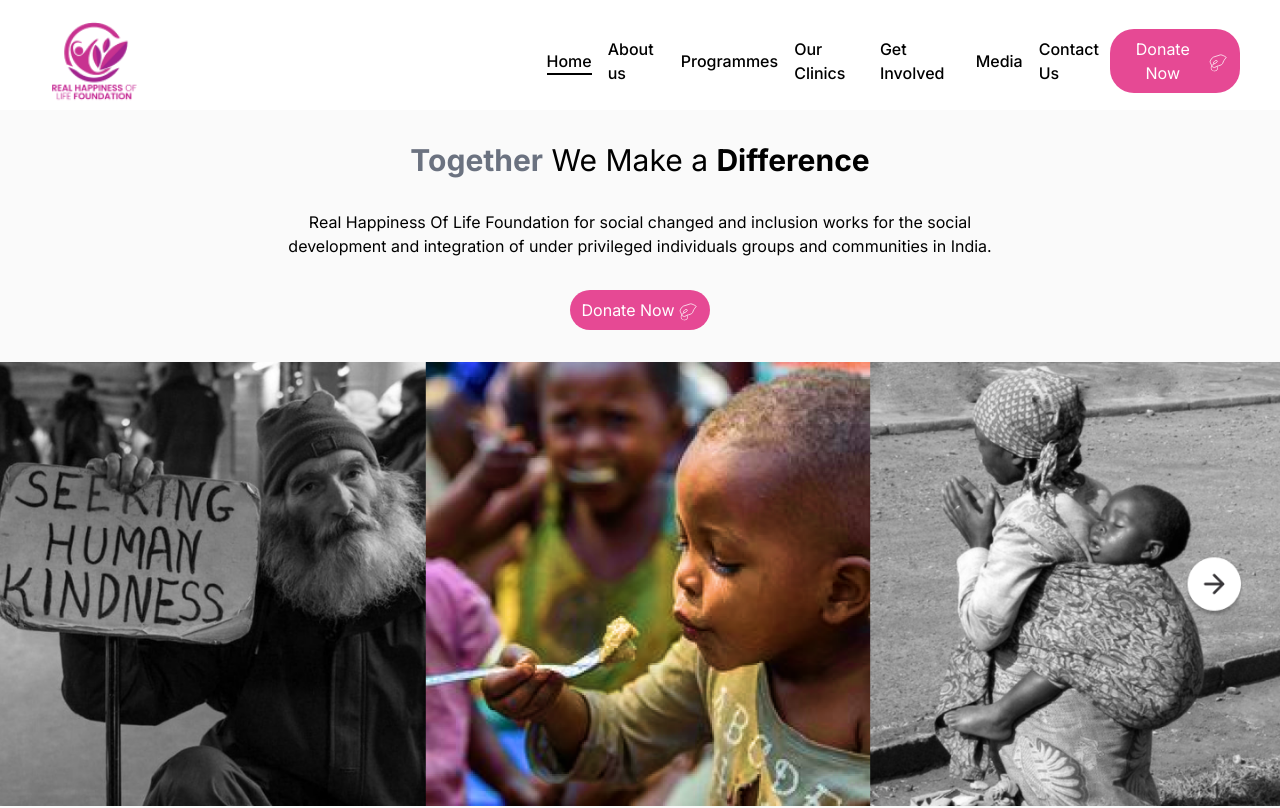
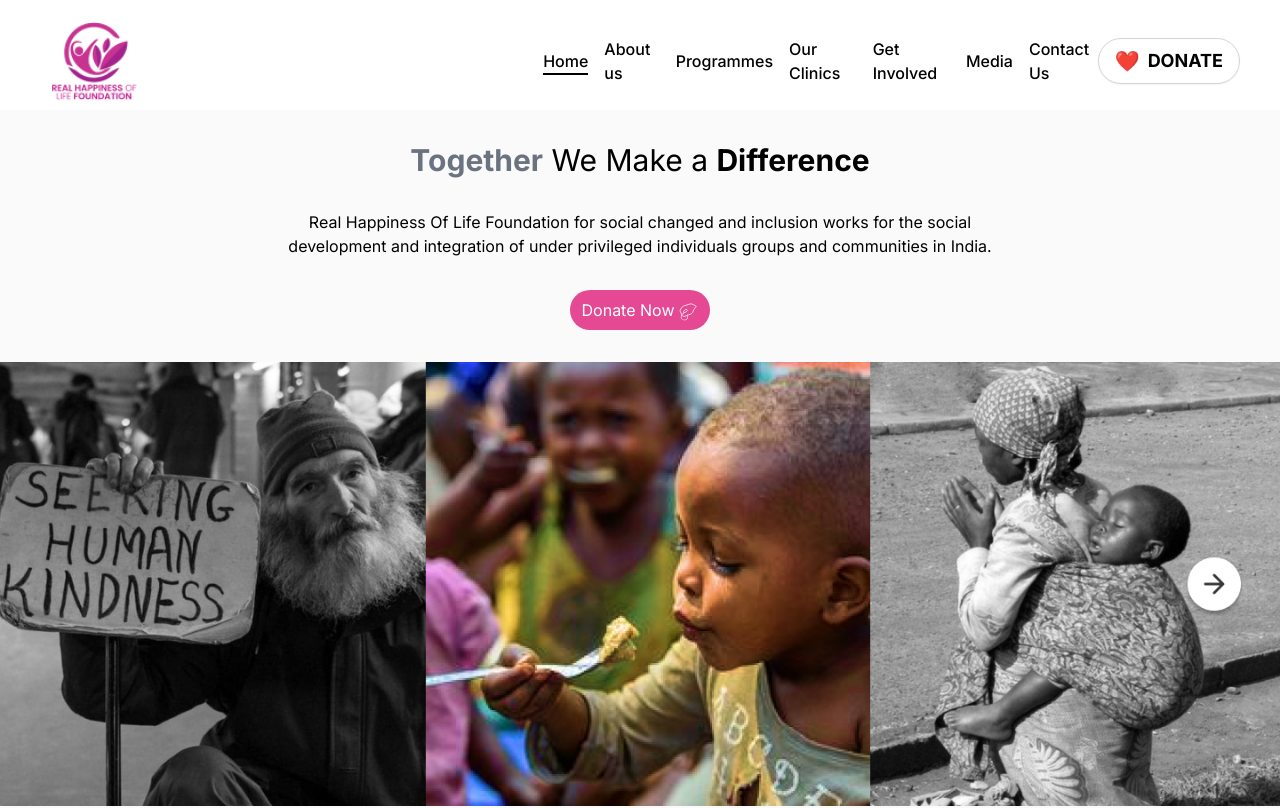
Before and after one commit to AyushV14/rhlfreact-ayush, a React (Vite) app: page / in a window 1280 px wide. Shown: the top 808 px of the page. Built offline with nearby package versions, Linux system fonts and the light colour scheme.

Commit message:
button updated

```diff
--- a/src/Components/Header.jsx
+++ b/src/Components/Header.jsx
@@ -91,17 +91,10 @@ function Header() {
 
 
 
-        <button className='flex px-3 py-2 rounded-3xl bg-custompink text-white items-center gap-1' >
-        <span>Donate Now</span>
-         <span className='pt-1'>
-          <svg width="20" height="18" viewBox="0 0 25 24" fill="none" xmlns="http://www.w3.org/2000/svg">
-            <mask id="path-1-inside-1_220_604" fill="white">
-            <path d="M11.876 16.3306C12.3103 17.0433 12.5253 17.8531 12.4976 18.6716C12.4699 19.4901 12.2006 20.2857 11.719 20.9717C11.2374 21.6577 10.5621 22.2076 9.76678 22.5614C8.97148 22.9152 8.08679 23.0593 7.2093 22.9779C6.3318 22.8965 5.49526 22.5928 4.79102 22.1C4.08677 21.6071 3.5419 20.9441 3.2159 20.1832C2.88991 19.4224 2.79532 18.5929 2.94247 17.7856C3.08963 16.9782 3.47286 16.2239 4.05032 15.605L4.61241 16.0572C4.12419 16.5804 3.80018 17.2182 3.67577 17.9008C3.55136 18.5834 3.63133 19.2846 3.90694 19.9279C4.18256 20.5712 4.64323 21.1318 5.23864 21.5485C5.83405 21.9651 6.54131 22.2219 7.2832 22.2907C8.02508 22.3595 8.77306 22.2377 9.44545 21.9386C10.1178 21.6394 10.6888 21.1745 11.096 20.5945C11.5031 20.0146 11.7309 19.3419 11.7543 18.6499C11.7777 17.9579 11.5959 17.2733 11.2287 16.6707L11.876 16.3306Z"/>
-            </mask>
-            <path d="M11.876 16.3306C12.3103 17.0433 12.5253 17.8531 12.4976 18.6716C12.4699 19.4901 12.2006 20.2857 11.719 20.9717C11.2374 21.6577 10.5621 22.2076 9.76678 22.5614C8.97148 22.9152 8.08679 23.0593 7.2093 22.9779C6.3318 22.8965 5.49526 22.5928 4.79102 22.1C4.08677 21.6071 3.5419 20.9441 3.2159 20.1832C2.88991 19.4224 2.79532 18.5929 2.94247 17.7856C3.08963 16.9782 3.47286 16.2239 4.05032 15.605L4.61241 16.0572C4.12419 16.5804 3.80018 17.2182 3.67577 17.9008C3.55136 18.5834 3.63133 19.2846 3.90694 19.9279C4.18256 20.5712 4.64323 21.1318 5.23864 21.5485C5.83405 21.9651 6.54131 22.2219 7.2832 22.2907C8.02508 22.3595 8.77306 22.2377 9.44545 21.9386C10.1178 21.6394 10.6888 21.1745 11.096 20.5945C11.5031 20.0146 11.7309 19.3419 11.7543 18.6499C11.7777 17.9579 11.5959 17.2733 11.2287 16.6707L11.876 16.3306Z" stroke="white" strokeWidth="2" mask="url(#path-1-inside-1_220_604)"/>
-        <path d="M4.08824 15.5139L2.32514 11.6112C1.81495 10.4819 1.94945 9.16569 2.67753 8.1629L4.71693 5.35399C5.1492 4.75862 5.76044 4.31698 6.46144 4.09354L15.6878 1.15265C16.0005 1.05296 16.3346 1.04405 16.6499 1.13555C17.2846 1.31979 18.4555 1.68032 19.6176 2.14583C21.1525 2.76062 23.5 4.4375 23.5 4.4375L20.9118 7.875C20.9118 7.875 19.6176 9.78472 18.7549 12.4583C17.8922 15.1319 12.2843 15.8958 12.2843 15.8958L8.25811 17.8403C7.80207 18.0606 7.2723 18.0693 6.80921 17.8643L5.47381 17.2731C5.13433 17.1228 4.85238 16.8671 4.66983 16.5438L4.08824 15.5139ZM4.08824 15.5139L7.10784 13.2222M7.10784 13.2222L9.54659 12.1426C9.64537 12.0988 9.73506 12.0369 9.81099 11.9601L11.4431 10.3086C11.9534 9.79214 11.6365 8.91466 10.9139 8.84357L9.39267 8.69392C9.05267 8.66047 8.72496 8.8308 8.55697 9.12829L8.15976 9.83168C8.03936 10.0449 7.83404 10.1969 7.59498 10.2498L7.17088 10.3437C6.67433 10.4536 6.3801 10.967 6.53628 11.451L7.10784 13.2222Z" stroke="white"/></svg>
-        </span>
-      </button>
+         <button className="flex items-center bg-white border-[1px] border-gray-300 hover:border-gray-400 rounded-full px-4 py-2 shadow-sm hover:shadow-lg transition duration-300 max-md:mr-2 max-md:px-4 max-md:py-2">
+          <span className="text-red-500 text-xl mr-2">❤️</span>
+          <span className="text-black font-bold text-lg max-md:text-base">DONATE</span>
+          </button>
 
         <div className="mobileview z-10 block lg:hidden" ref={hamburger} onClick={handlenav}>
           <i className="fa-solid fa-bars text-3xl"></i>
```
